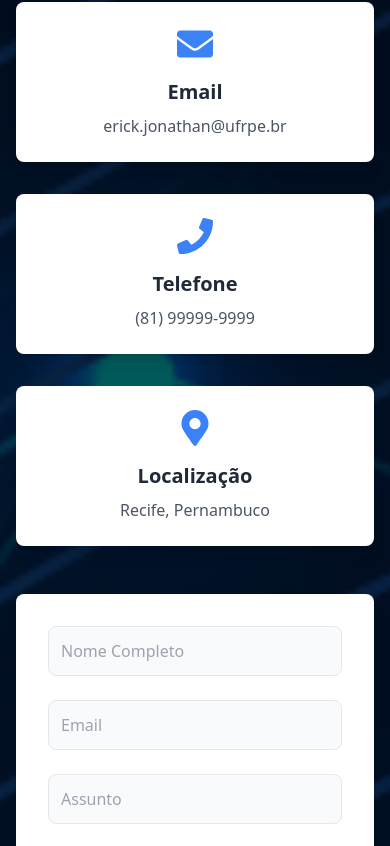
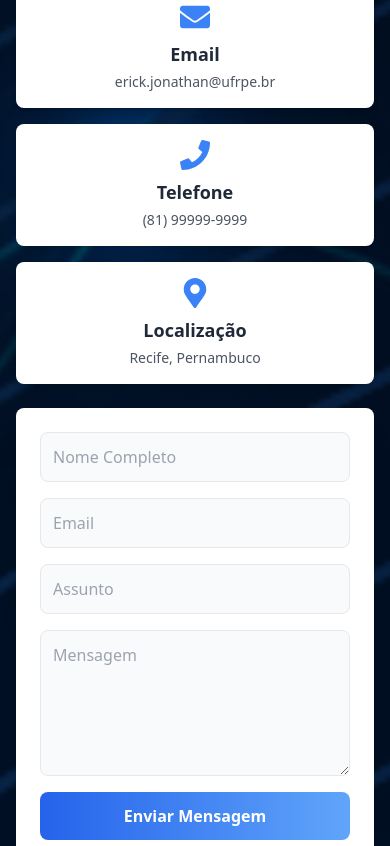
Before and after one commit to Erickjonatthan/portfolio-ejms, a React (Vite) app: page / in a window 390 px wide. Shown: the part 5634-6480 px from the top of the page. Built offline with nearby package versions, Linux system fonts and the light colour scheme.

Commit message:
style(Contact): adjust spacing and animation intensity for better UI consistency
Reduce spacing and animation intensity in the Contact component to create a more balanced and subtle user interface. This change improves visual consistency and enhances the overall user experience.

```diff
--- a/src/components/Contact.jsx
+++ b/src/components/Contact.jsx
@@ -41,45 +41,45 @@ export default function Contact() {
     >
       <div className="max-w-6xl w-full mx-auto">
         <h2 className="text-3xl sm:text-4xl lg:text-5xl font-bold text-center text-white mb-4">Entre em Contato</h2>
-        <p className="text-white text-center text-base sm:text-xl mb-12">
+        <p className="text-white text-center text-base sm:text-xl mb-8">
           Vamos transformar suas ideias em realidade! Entre em contato comigo.
         </p>
 
-        <div className="grid grid-cols-1 md:grid-cols-3 gap-8 mb-12">
+        <div className="grid grid-cols-1 md:grid-cols-3 gap-4 mb-6">
           <Motion.div
-            className="bg-white p-6 rounded-lg text-center shadow-lg"
-            whileHover={{ scale: 1.05 }}
-            transition={{ duration: 0.3 }}
+            className="bg-white p-4 rounded-lg text-center shadow-md"
+            whileHover={{ scale: 1.03 }}
+            transition={{ duration: 0.2 }}
           >
-            <FaEnvelope className="text-4xl text-blue-500 mx-auto mb-4" />
-            <h3 className="text-xl font-semibold text-gray-800 mb-2">Email</h3>
-            <p className="text-gray-600">erick.jonathan@ufrpe.br</p>
+            <FaEnvelope className="text-3xl text-blue-500 mx-auto mb-2" />
+            <h3 className="text-lg font-semibold text-gray-800 mb-1">Email</h3>
+            <p className="text-sm text-gray-600">erick.jonathan@ufrpe.br</p>
           </Motion.div>
 
           <Motion.div
-            className="bg-white p-6 rounded-lg text-center shadow-lg"
-            whileHover={{ scale: 1.05 }}
-            transition={{ duration: 0.3 }}
+            className="bg-white p-4 rounded-lg text-center shadow-md"
+            whileHover={{ scale: 1.03 }}
+            transition={{ duration: 0.2 }}
           >
-            <FaPhone className="text-4xl text-blue-500 mx-auto mb-4" />
-            <h3 className="text-xl font-semibold text-gray-800 mb-2">Telefone</h3>
-            <p className="text-gray-600">(81) 99999-9999</p>
+            <FaPhone className="text-3xl text-blue-500 mx-auto mb-2" />
+            <h3 className="text-lg font-semibold text-gray-800 mb-1">Telefone</h3>
+            <p className="text-sm text-gray-600">(81) 99999-9999</p>
           </Motion.div>
 
           <Motion.div
-            className="bg-white p-6 rounded-lg text-center shadow-lg"
-            whileHover={{ scale: 1.05 }}
-            transition={{ duration: 0.3 }}
+            className="bg-white p-4 rounded-lg text-center shadow-md"
+            whileHover={{ scale: 1.03 }}
+            transition={{ duration: 0.2 }}
           >
-            <FaMapMarkerAlt className="text-4xl text-blue-500 mx-auto mb-4" />
-            <h3 className="text-xl font-semibold text-gray-800 mb-2">Localização</h3>
-            <p className="text-gray-600">Recife, Pernambuco</p>
+            <FaMapMarkerAlt className="text-3xl text-blue-500 mx-auto mb-2" />
+            <h3 className="text-lg font-semibold text-gray-800 mb-1">Localização</h3>
+            <p className="text-sm text-gray-600">Recife, Pernambuco</p>
           </Motion.div>
         </div>
 
-        <div className="bg-white rounded-lg shadow-xl p-8 w-full">
-          <form className="space-y-6" onSubmit={handleSubmit}>
-            <div className="grid grid-cols-1 md:grid-cols-2 gap-6">
+        <div className="bg-white rounded-lg shadow-xl p-6 w-full">
+          <form className="space-y-4" onSubmit={handleSubmit}>
+            <div className="grid grid-cols-1 md:grid-cols-2 gap-4">
               <Motion.div
                 className="flex flex-col"
                 initial={{ opacity: 0, x: -50 }}
@@ -151,9 +151,9 @@ export default function Contact() {
 
             <Motion.button
               type="submit"
-              className="w-full bg-gradient-to-r from-blue-600 to-blue-400 text-white font-bold py-3 px-6 rounded-lg hover:from-blue-700 hover:to-blue-500 transition duration-300 transform hover:scale-105"
-              whileHover={{ scale: 1.05 }}
-              whileTap={{ scale: 0.95 }}
+              className="w-full bg-gradient-to-r from-blue-600 to-blue-400 text-white font-bold py-3 px-6 rounded-lg hover:from-blue-700 hover:to-blue-500 transition duration-300"
+              whileHover={{ scale: 1.02 }}
+              whileTap={{ scale: 0.98 }}
             >
               Enviar Mensagem
             </Motion.button>
```
